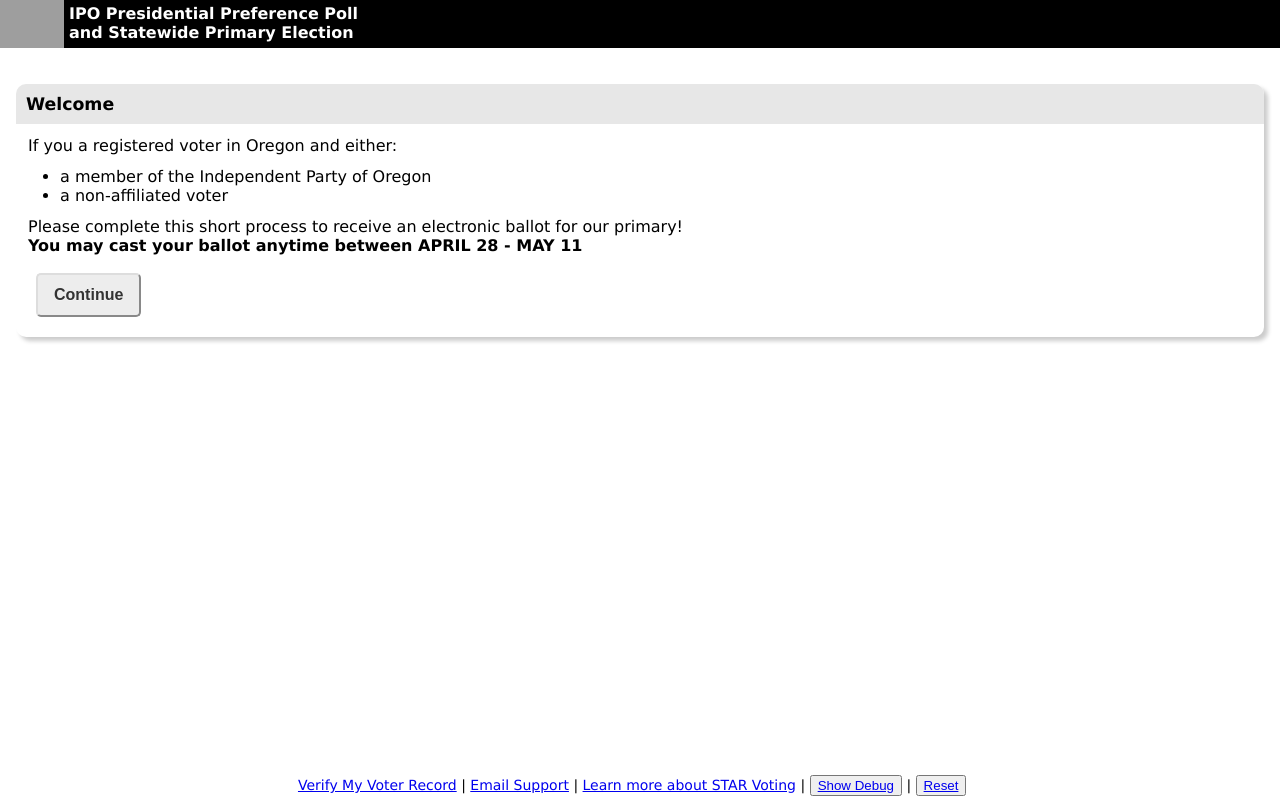
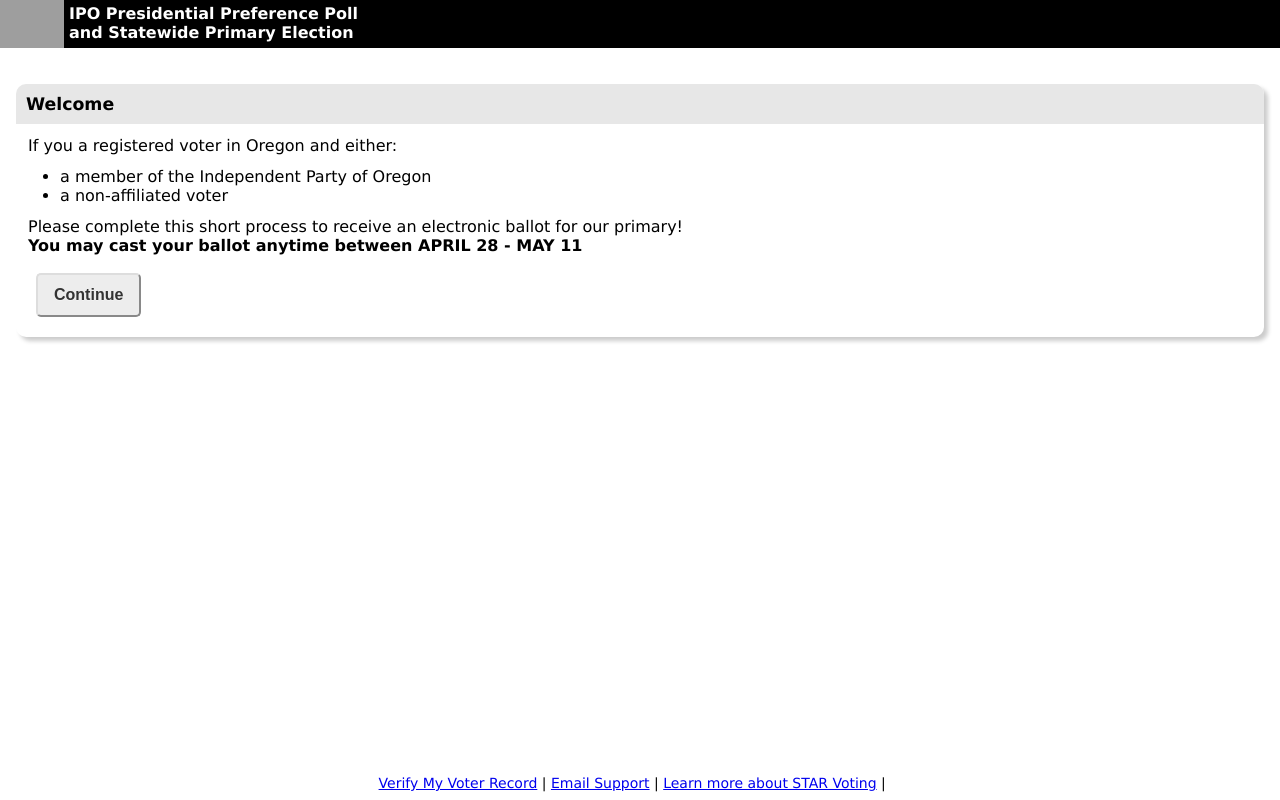
Before and after one commit to jaycincotta/ipo2020, a React (Create React App) app: page / in a window 1280 px wide. Built offline with nearby package versions, Linux system fonts and the light colour scheme; grey boxes are pictures that could not be loaded; the HTML template or start-up script is replaced by a standard one.

Commit message:
temp fix

```diff
--- a/src/App.js
+++ b/src/App.js
@@ -211,7 +211,7 @@
           Learn more about STAR Voting
         </a>{" "}
         |{" "}
-        <button
+        {/* <button
           className="buttonLink"
           href=""
           onClick={e => {
@@ -224,7 +224,7 @@
         |{" "}
         <button className="buttonLink" href="" onClick={() => ResetForm()}>
           Reset
-        </button>
+        </button> */}
       </div>
     </div>
   );
--- a/src/index.css
+++ b/src/index.css
@@ -115,7 +115,7 @@
 .content {
   padding: 12px;
 }
-button[type="button"] {
+button {
   padding: 8px;
   background-color: #ededed;
   border-color: #ddd;
```
